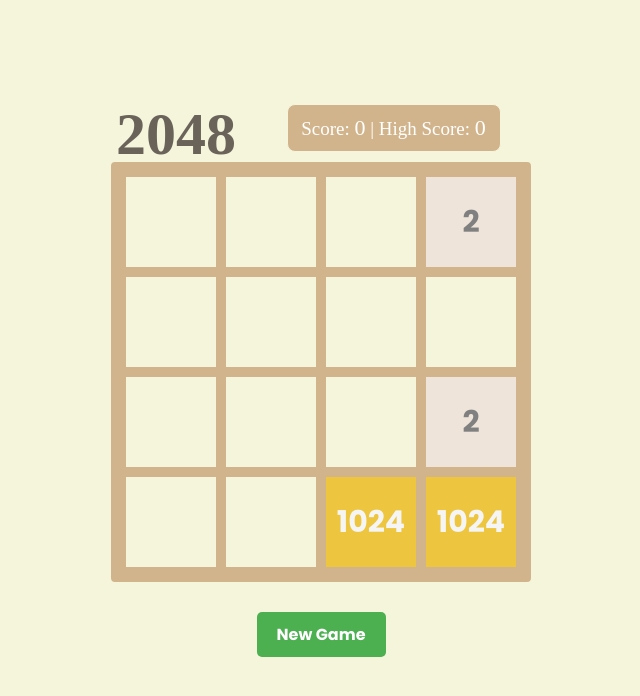
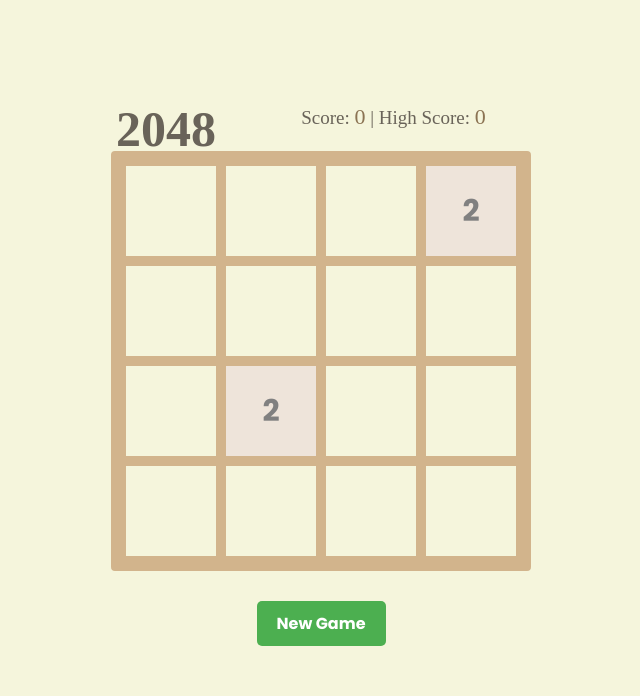
Before and after one commit to AthishThayalan/2048, a website built with Vite: page index.html in a window 1280 px wide. Shown: the whole page, without its empty margins (319-959 px from the left). Built offline with nearby package versions, Linux system fonts and the light colour scheme; a web font is replaced by a local one.

Commit message:
Changed random spawning of the 2 boxes to be such that they can never be the same cell in the board

```diff
--- a/index.html
+++ b/index.html
@@ -20,6 +20,10 @@
       />
       Your browser does not support the audio element.
     </audio>
+    <audio id="winSound">
+      <source src="./src/assets/party-horn.mp3" type="audio/mpeg" />
+      Your browser does not support the audio element.
+    </audio>
     <script type="module" src="/src/main.ts"></script>
   </body>
 </html>
--- a/src/_layout.scss
+++ b/src/_layout.scss
@@ -8,9 +8,9 @@
 h1 {
   z-index: 1000;
   margin-top: 100px;
-  font-size: 60px;
+  font-size: 50px;
   font-family: "Madimi One";
   color: rgb(105, 99, 89);
-  margin-right: 290px;
+  margin-right: 310px;
   margin-bottom: -65px;
 }
--- a/src/_score.scss
+++ b/src/_score.scss
@@ -4,17 +4,17 @@
   margin-bottom: -20px;
   margin-left: 145px;
   padding: 10px;
-  background-color: tan;
+  background-color: transparent;
   border: 1px solid beige;
   border-radius: 8px;
   font-size: 19px;
-  color: white;
-  width: 15%;
+  color: rgb(105, 99, 89);
 }
 
 span {
+  color: rgb(139, 115, 83);
   z-index: 1000;
   font-family: "Madimi One";
-  background-color: tan;
+  background-color: transparent;
   font-size: 22px;
 }
--- a/src/main.ts
+++ b/src/main.ts
@@ -18,16 +18,18 @@
   [0, 0, 0, 0],
   [0, 0, 0, 0],
   [0, 0, 0, 0],
-  [0, 0, 1024, 1024],
+  [0, 0, 0, 0],
 ];
 let counter = 0;
 score.innerText = counter.toString();
 
 const setStart = () => {
   const randomNumbers: number[] = [];
-  for (let i = 0; i < 4; i++) {
+  while (randomNumbers.length < 4) {
     const randomNumber = Math.floor(Math.random() * 4);
-    randomNumbers.push(randomNumber);
+    if (!randomNumbers.includes(randomNumber)) {
+      randomNumbers.push(randomNumber);
+    }
   }
   board[randomNumbers[0]][randomNumbers[1]] = 2;
   board[randomNumbers[2]][randomNumbers[3]] = 2;
@@ -43,6 +45,11 @@
 const playShiftSound = () => {
   const audio = document.getElementById("rowShiftSound") as HTMLAudioElement;
   audio.play();
+};
+
+const playPartySound = () => {
+  const winAudio = document.getElementById("winSound") as HTMLAudioElement;
+  winAudio.play();
 };
 
 const updateScore = (num: number): void => {
@@ -132,8 +139,9 @@
   for (let i = 0; i < 4; i++) {
     for (let j = 0; j < 4; j++) {
       if (board[i][j] === 2048) {
+        playPartySound();
         confetti({
-          particleCount: 1000,
+          particleCount: 700,
           spread: 360,
         });
       }
```
Also changed, not shown: 1 other file.
